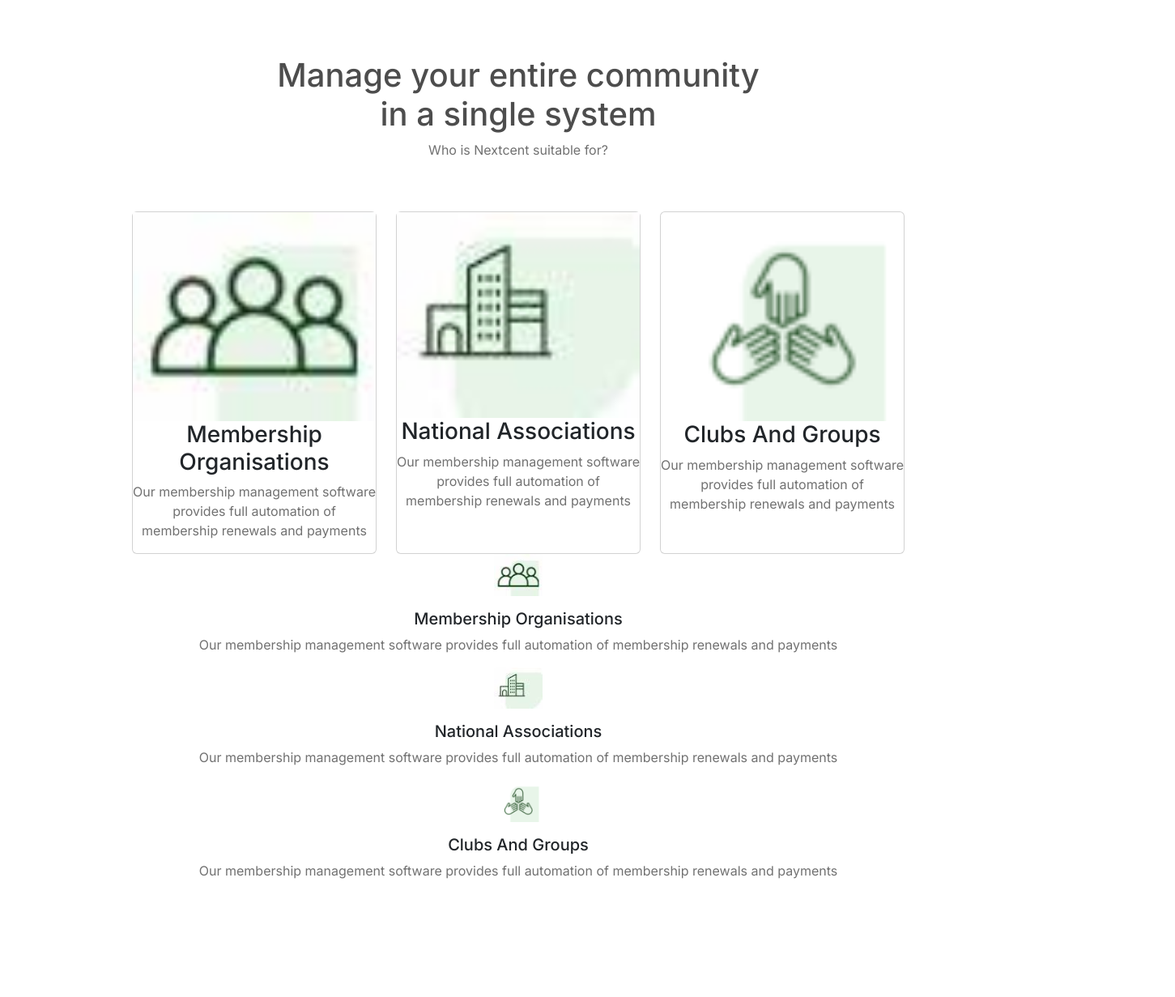
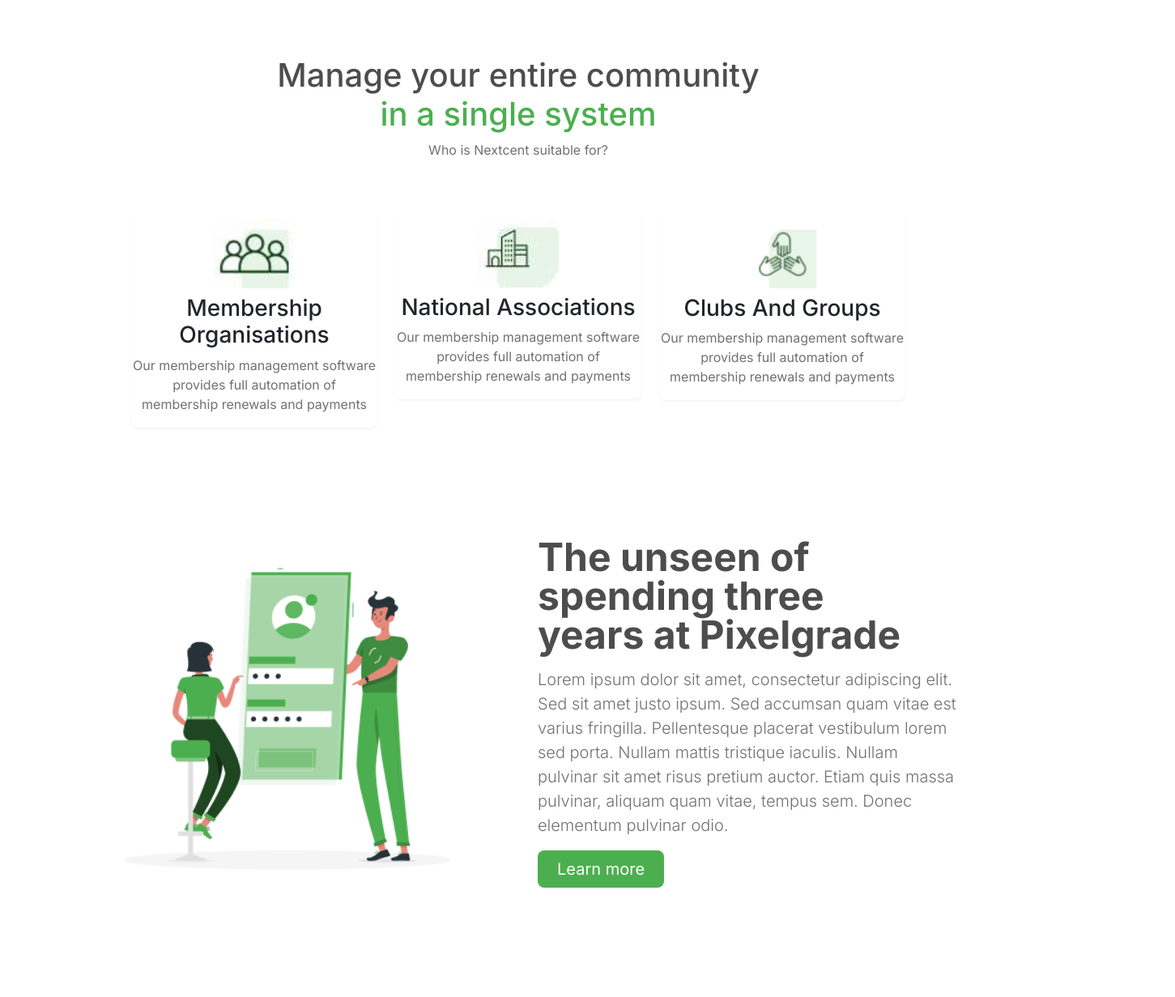
Before and after one commit to farwa234/figma-design, a plain HTML site: page index.html in a window 1280 px wide. Shown: the part 1069-2300 px from the top of the page at 81% size, 1451 px wide, since content can reach past the window. Drawn offline with nearby package versions, Linux system fonts and the light colour scheme.

Commit message:
assignment done

```diff
--- a/index.html
+++ b/index.html
@@ -86,14 +86,14 @@
     <!-- Community section -->
     <section>
         <div class="heading p-5">
-            <h1 class="text-center">Manage your entire community <br> in a single system</h1>
+            <h1 class="text-center">Manage your entire community<br> <span> in a single system</span></h1>
             <p class="text-center">Who is Nextcent suitable for?</p>
         </div>
 
- <div class="row justify-content-center">
+ <div class="row justify-content-center align-content-center">
                 <div class="col-lg-3 box">
-                    <div class="card h-100 wow slideInLeft delay-2s">
-                        <img class="img-fluid" src="images/OIP(1).jpg">
+                    <div class="card h-auto w-auto wow slideInLeft delay-2s">
+                        <img class="img-fluid m-2 rounded mx-auto" src="images/OIP(1).jpg" height="70" width="100">
                         <h3 class="text-center">Membership Organisations</h3>
                         <p class="text-center">Our membership management software provides full automation of membership renewals and
                             payments
@@ -101,8 +101,8 @@
                     </div>
                 </div>
                 <div class="col-lg-3 box  wow slideInUp delay-2s">
-                    <div class="card h-100">
-                        <img class="img-fluid"  src="images/OIP (2).jpg">
+                    <div class="card  h-auto w-auto">
+                        <img class="img-fluid m-2 rounded mx-auto"  src="images/OIP (2).jpg " height="70" width="100">
                         <h3 class="text-center">National Associations</h3>
                         <p class="text-center">Our membership management software provides full automation of membership renewals and
                             payments
@@ -110,8 +110,8 @@
                     </div>
                 </div>
                 <div class="col-lg-3 box">
-                    <div class="card h-100 wow slideInRight delay-2s">
-                        <img class="img-fluid"  src="images/OIP(3).png">
+                    <div class="card h-auto w-auto wow slideInRight delay-2s">
+                        <img class="img-fluid m-2 rounded mx-auto"  src="images/OIP(3).png" height="70" width="100">
                         <h3 class="text-center">Clubs And Groups</h3>
                         <p class="text-center">Our membership management software provides full automation of membership renewals and
                             payments</p>
@@ -119,49 +119,8 @@
                 </div>
             </div>
         </div>
+    </section>
 
-
-
-
-
-
-
-
-
-
-
-
-
-
-
-
-        <div class="card-group container d-flex justify-content-center ">
-            <div class="card border border-0 d-flex align-items-center">
-                <img src="images/OIP(1).jpg" class="card-img-top cards" alt="...">
-                <div class="card-body">
-                    <h5 class="card-title text-center">Membership Organisations</h5>
-                    <p class="card-text text-center">Our membership management software provides full automation of
-                        membership renewals and payments</p>
-                </div>
-            </div>
-        </div>
-        <div class="card border border-0 d-flex align-items-center">
-            <img src="images/OIP (2).jpg" class="card-img-top cards" alt="...">
-            <div class="card-body">
-                <h5 class="card-title text-center">National Associations</h5>
-                <p class="card-text text-center">Our membership management software provides full automation of
-                    membership renewals and payments</p>
-            </div>
-        </div>
-        <div class="card border border-0 d-flex align-items-center">
-            <img src="images/OIP(3).png" class="card-img-top cards" alt="...">
-            <div class="card-body">
-                <h5 class="card--tilte text-center">Clubs And Groups</h5>
-                <p class="card-text text-center">Our membership management software provides full automation of
-                    membership renewals and payments</p>
-            </div>
-        </div>
-    </section>
     <!--Community end  -->
 
     <!-- Unlock section start -->
@@ -241,9 +200,11 @@
         <div class="d-grid gap-2 d-md-flex justify-content-md-center mt-3"> <button type="button"
                 class="btn text-white btn-lg px-3 me-md-2" fdprocessedid="uoaycm">Get a demo <i class="fa-solid fa-arrow-right"></i></button>
         </div>
+    </section>
 
 
         <!--footer section start  -->
+        <section class="full">
         <div class="footer">
             <div class="container">
                 <footer class="row row-cols-1 row-cols-sm-2 row-cols-md-5 py-5 my-5 border-top">
--- a/style.css
+++ b/style.css
@@ -14,7 +14,7 @@ span{
     color: #4CAF4F;
 }
 .navbar-nav{
-    margin-left: 600px;
+    margin-left: 700px;
     margin-top: 2px;
     padding: 0px;
 }
@@ -43,10 +43,15 @@ h1{
     gap: 100px;
 
 }
-.cards{
-    width: 60px;
-    justify-content: center;
-    align-items: center;
+.card{
+width: 208.12px;
+height: 100.1px;
+opacity: 1;
+border-radius: 6.57px;
+background: rgba(255, 255, 255, 1);
+box-shadow: 0px 1.39px 2.78px 0px rgba(171, 190, 209, 0.2);
+border-color: rgba(255, 255, 255, 1);
+
 }
 .achievement{
     background: rgba(245, 247, 250, 1);
@@ -62,10 +67,7 @@ padding:80px;
     color: rgba(38, 50, 56, 1);
 
 }
-.footer{
-    background-color: rgba(38, 50, 56, 1);
-    color: white;
-}
+
 
 .nav-link{
     color: rgba(245, 247, 250, 1);
@@ -81,3 +83,8 @@ padding:80px;
 .icon a:hover{
     color: #4CAF4F;
 }
+.full{
+     background-color: rgba(38, 50, 56, 1);
+     color: white;
+
+}
```
